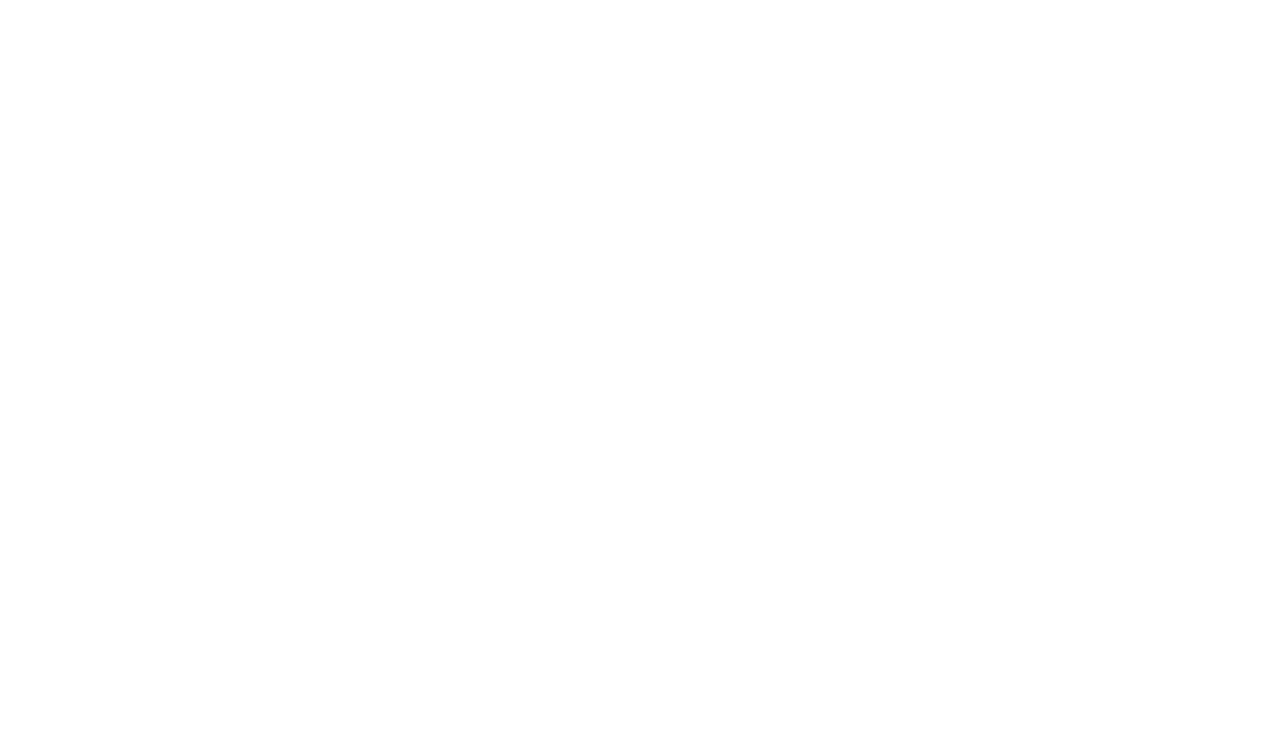
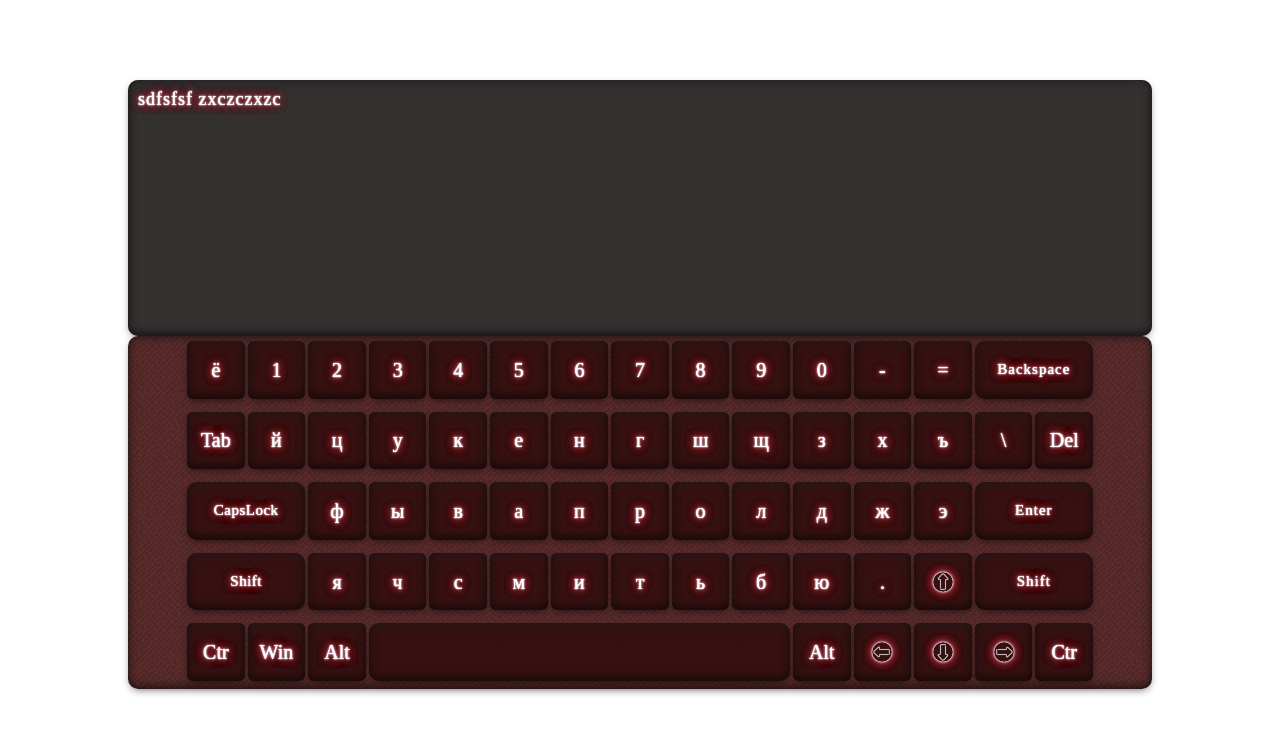
Before and after one commit to vikkitorry/Virtual-Keyboard, a plain HTML site: page index.html in a window 1280 px wide. Drawn offline with Linux system fonts and the light colour scheme.

Commit message:
feat: add HTML elements and CSS styles

```diff
--- a/index.html
+++ b/index.html
@@ -6,9 +6,91 @@
   <meta name="viewport" content="width=device-width, initial-scale=1.0">
   <link rel="stylesheet" href="./styles.css">
   <link rel="icon" href="./icons/icon.png" sizes="32x32">
+  <link rel="stylesheet" href="./normalize.css">
   <title>Virtual Keyboard</title>
 </head>
-<body>
+<body class="body">
+  <main class="main">
+    <section class="window">
+      <p class="window__text">sdfsfsf zxczczxzc</p>
+    </section>
+    <section class="keyboard">
+      <div class="keyboard__line">
+        <div class="key">ё</div>
+        <div class="key">1</div>
+        <div class="key">2</div>
+        <div class="key">3</div>
+        <div class="key">4</div>
+        <div class="key">5</div>
+        <div class="key">6</div>
+        <div class="key">7</div>
+        <div class="key">8</div>
+        <div class="key">9</div>
+        <div class="key">0</div>
+        <div class="key">-</div>
+        <div class="key">=</div>
+        <div class="key key-backspace">Backspace</div>
+      </div>
+      <div class="keyboard__line keyboard__line-two">
+        <div class="key">Tab</div>
+        <div class="key">й</div>
+        <div class="key">ц</div>
+        <div class="key">у</div>
+        <div class="key">к</div>
+        <div class="key">е</div>
+        <div class="key">н</div>
+        <div class="key">г</div>
+        <div class="key">ш</div>
+        <div class="key">щ</div>
+        <div class="key">з</div>
+        <div class="key">х</div>
+        <div class="key">ъ</div>
+        <div class="key">\</div>
+        <div class="key">Del</div>
+      </div>
+      <div class="keyboard__line keyboard__line-three">
+        <div class="key key-capsLock">CapsLock</div>
+        <div class="key">ф</div>
+        <div class="key">ы</div>
+        <div class="key">в</div>
+        <div class="key">а</div>
+        <div class="key">п</div>
+        <div class="key">р</div>
+        <div class="key">о</div>
+        <div class="key">л</div>
+        <div class="key">д</div>
+        <div class="key">ж</div>
+        <div class="key">э</div>
+        <div class="key key-enter">Enter</div>
+      </div>
+      <div class="keyboard__line keyboard__line-four">
+        <div class="key key-shift">Shift</div>
+        <div class="key">я</div>
+        <div class="key">ч</div>
+        <div class="key">с</div>
+        <div class="key">м</div>
+        <div class="key">и</div>
+        <div class="key">т</div>
+        <div class="key">ь</div>
+        <div class="key">б</div>
+        <div class="key">ю</div>
+        <div class="key">.</div>
+        <div class="key key-top key-arrow"></div>
+        <div class="key key-shift-right">Shift</div>
+      </div>
+      <div class="keyboard__line  keyboard__line-five">
+        <div class="key">Ctr</div>
+        <div class="key">Win</div>
+        <div class="key">Alt</div>
+        <div class="key key-space"></div>
+        <div class="key">Alt</div>
+        <div class="key key-left key-arrow"></div>
+        <div class="key key-down key-arrow"></div>
+        <div class="key key-right key-arrow"></div>
+        <div class="key">Ctr</div>
+      </div>
+    </section>
+  </main>
   <script src="./script.js"></script>
 </body>
 </html>
--- a/styles.css
+++ b/styles.css
@@ -0,0 +1,149 @@
+.body {
+  display: flex;
+  width: 100vw;
+  height: 100vh;
+}
+
+.main {
+  margin: auto auto;
+  display: flex;
+  flex-direction: column;
+  width: 80%;
+  height: 80%;
+}
+
+.window {
+  width: 100%;
+  height: 40%;
+  background-color: rgba(20, 14, 14, 0.86);
+  border-radius: 10px;
+  box-shadow:
+   inset rgba(0, 0, 0, 0.555) 0 -3px 8px,
+   inset rgba(36, 36, 36, 0.53) 0 3px 8px,
+   rgba(0, 0, 0, 0.681) 0 3px 8px -3px;
+}
+
+.keyboard {
+  width: auto;
+  height: auto;
+  background: url(./icons/noise.png) repeat, rgba(74, 20, 20, 0.889);
+  border-radius: 10px;
+  box-shadow:
+   inset rgba(0, 0, 0, 0.555) 0 -3px 8px,
+   inset rgba(36, 36, 36, 0.53) 0 3px 8px,
+   rgba(0, 0, 0, 0.681) 0 3px 8px -3px;
+   display: flex;
+   flex-direction: column;
+}
+
+.window__text {
+  font-size: 18px;
+  margin: 10px;
+  color: #fff;
+  text-shadow:
+    0 0 1px #fff,
+    0 0 1px #fff,
+    0 0 3px #fff,
+    0 0 9px rgb(49, 84, 137),
+    0 0 9px rgb(186, 4, 4),
+    0 0 8px rgb(169, 7, 7),
+    0 0 8px rgb(169, 5, 5),
+    0 0 9px rgb(171, 6, 6);
+    letter-spacing: 1px;
+}
+
+.keyboard__line::after{
+  content: "";
+  display: block;
+  clear: both;
+}
+
+.keyboard__line {
+  display: grid;
+  grid-template-columns: repeat(15, 4.5vw);
+  grid-template-rows: repeat(1, 4.5vw);
+  gap: 3px;
+  justify-content: center;
+  padding: 5px;
+}
+
+.key {
+  display: flex;
+  align-items: center;
+  justify-content: center;
+  float: left;
+  background-color: rgba(50, 13, 13, 0.859);
+  text-align: center;
+  color: #fff;
+  font-size: 20px;
+  text-shadow:
+    0 0 1px #fff,
+    0 0 1px #fff,
+    0 0 3px #fff,
+    0 0 9px rgb(49, 84, 137),
+    0 0 9px rgb(186, 4, 4),
+    0 0 8px rgb(169, 7, 7),
+    0 0 8px rgb(169, 5, 5),
+    0 0 9px rgb(171, 6, 6);
+    border-radius: 10%;
+    box-shadow:
+    inset rgba(0, 0, 0, 0.555) 0 -3px 8px,
+    inset rgba(36, 36, 36, 0.53) 0 3px 8px,
+    rgba(0, 0, 0, 0.681) 0 3px 8px -3px;
+}
+
+.key-capsLock, .key-shift {
+  grid-column: 1 / 3;
+  font-size: 15px;
+  letter-spacing: 0.5px;
+  border-radius: 10px;
+}
+
+.key-backspace, .key-shift-right, .key-enter {
+  grid-column: 14 / 16;
+  font-size: 15px;
+  letter-spacing: 1px;
+  border-radius: 10px;
+}
+
+.key-space {
+  grid-column: 4 / 11;
+  border-radius: 10px;
+}
+
+.key:hover {
+  transition: 0.2s;
+  box-shadow:
+  inset rgba(0, 0, 0, 0.708) 0 -10px 10px,
+  inset rgba(0, 0, 0, 0.812) 0 10px 10px,
+  rgba(0, 0, 0, 0.812) 0 10px 10px -10px;
+}
+
+.key-arrow::after {
+  content: "";
+  background: url(./icons/arrow.png) no-repeat center;
+  width: 20px;
+  height: 20px;
+  border-radius: 10px;
+  box-shadow:
+  0 0 1px #fff,
+  0 0 1px #fff,
+  0 0 3px #fff,
+  0 0 9px rgb(49, 84, 137),
+  0 0 9px rgb(186, 4, 4),
+  0 0 8px rgb(169, 7, 7),
+  0 0 8px rgb(169, 5, 5),
+  0 0 9px rgb(171, 6, 6);
+}
+
+.key-down::after {
+  transform: rotate(90deg);
+}
+
+.key-left::after {
+  transform: rotate(180deg);
+}
+
+.key-top::after {
+  transform: rotate(-90deg);
+}
```
Also changed, not shown: icons/arrow.png (added), icons/noise.png (added), normalize.css (added).
